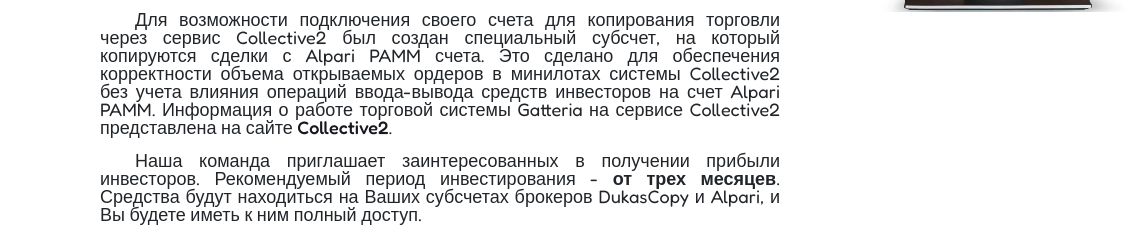
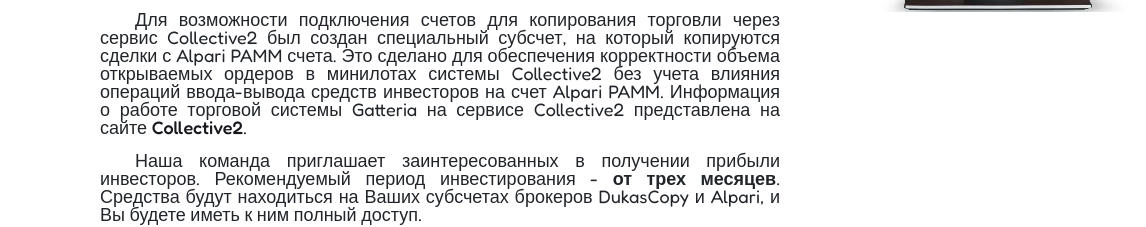
Before and after one commit to quantrader-fx/invest-to, a plain HTML site: page index.html in a window 1280 px wide. Shown: the part 479-706 px from the top of the page, 0-1146 px from the left. Drawn offline with Linux system fonts and the light colour scheme; grey boxes are pictures that could not be loaded.

```diff
--- a/index.html
+++ b/index.html
@@ -58,7 +58,7 @@
                             href="https://alpari.com/ru/invest/pamm/490086/#pamm-return">Alpari PAMM</a>. Независимый
                         внешний мониторинг осуществляется сервисом <a class="nav__link" target="_blank"
                             href="https://www.myfxbook.com/members/quantrader/gatteria/9251141">Myfxbook</a>.</p>
-                    <p class="main__text">Для возможности подключения своего счета для копирования торговли через сервис
+                    <p class="main__text">Для возможности подключения счетов для копирования торговли через сервис
                         Collective2 был создан специальный субсчет, на который копируются сделки с Alpari PAMM счета.
                         Это сделано для обеспечения корректности объема открываемых ордеров в минилотах системы
                         Collective2 без учета
```
Also changed, not shown: dukascopy.html (+2 -1 lines).
